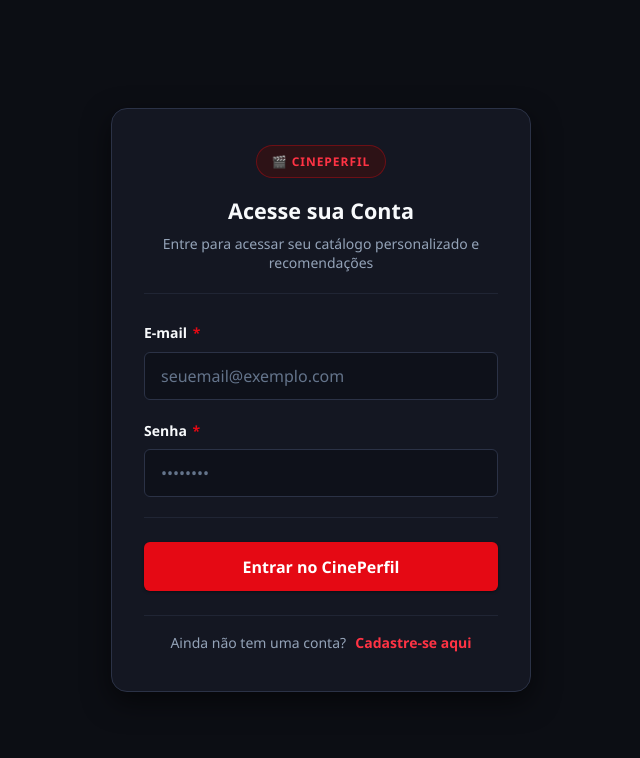
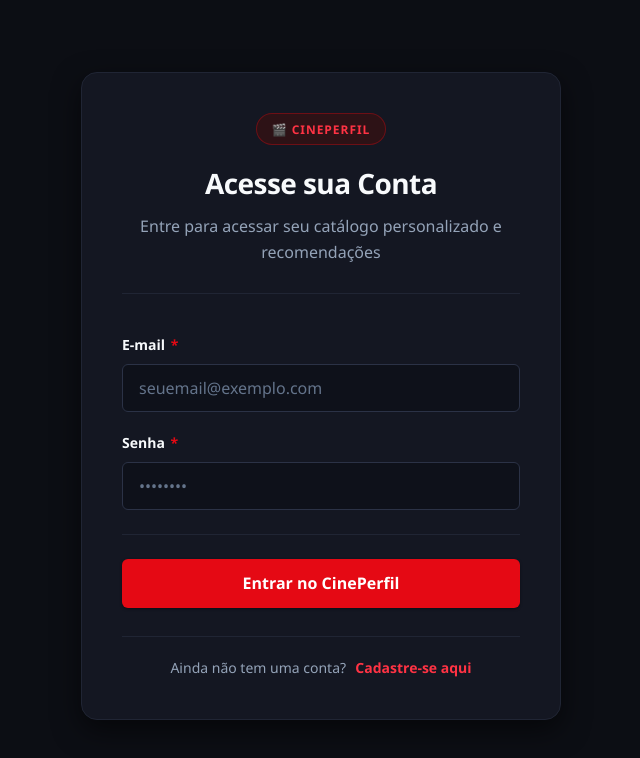
Before and after one commit to caike-santos/projeto-pesquisa-filmes, a plain HTML site: page frontend/login.html in a window 1280 px wide. Shown: the whole page, without its empty margins (319-959 px from the left). Drawn offline with Linux system fonts and the light colour scheme.

Commit message:
revertendo

```diff
--- a/frontend/login.html
+++ b/frontend/login.html
@@ -6,11 +6,11 @@
     <title>Login - CinePerfil</title>
     <link rel="stylesheet" href="style.css">
 </head>
-<body class="login-body">
+<body>
 
-    <main class="login-card">
+    <main class="app-container" style="max-width: 480px; margin-top: 2rem;">
 
-        <header class="login-header">
+        <header class="form-header">
             <span class="form-badge">🎬 CinePerfil</span>
             <h1>Acesse sua Conta</h1>
             <p>Entre para acessar seu catálogo personalizado e recomendações</p>
@@ -30,13 +30,13 @@
                 <input type="password" id="senha" name="senha" placeholder="••••••••" required autocomplete="current-password">
             </div>
 
-            <div class="form-actions" style="margin-top: 1.25rem; flex-direction: column; gap: 0.75rem;">
+            <div class="form-actions" style="margin-top: 1.5rem; flex-direction: column; gap: 0.75rem;">
                 <button type="submit" class="btn btn-primary" id="btn-login" style="width: 100%;">
                     Entrar no CinePerfil
                 </button>
             </div>
 
-            <div style="text-align: center; margin-top: 1.5rem; padding-top: 1rem; border-top: 1px solid var(--border-subtle); font-size: var(--font-size-sm); color: var(--text-secondary);">
+            <div style="text-align: center; margin-top: 1.75rem; padding-top: 1.25rem; border-top: 1px solid var(--border-subtle); font-size: var(--font-size-sm); color: var(--text-secondary);">
                 Ainda não tem uma conta?
                 <a href="index.html" style="color: var(--text-accent); text-decoration: none; font-weight: 600; margin-left: 0.35rem;">
                     Cadastre-se aqui
--- a/frontend/style.css
+++ b/frontend/style.css
@@ -1053,44 +1053,3 @@ input[type="file"]::file-selector-button:hover {
         justify-content: center;
     }
 }
-
-/* ==========================================================================
-   TELA DE LOGIN COMPACTA E CENTRALIZADA
-   ========================================================================== */
-.login-body {
-    display: flex;
-    align-items: center;
-    justify-content: center;
-    min-height: 100vh;
-    padding: 1.5rem;
-}
-
-.login-card {
-    width: 100%;
-    max-width: 420px;
-    background-color: var(--bg-surface);
-    border: 1px solid var(--border-color);
-    border-radius: var(--radius-lg);
-    box-shadow: var(--shadow-lg);
-    padding: 2.25rem 2rem;
-}
-
-.login-header {
-    text-align: center;
-    margin-bottom: 1.75rem;
-    padding-bottom: 1.25rem;
-    border-bottom: 1px solid var(--border-subtle);
-}
-
-.login-header h1 {
-    font-size: var(--font-size-xl);
-    font-weight: 700;
-    color: var(--text-primary);
-    margin-bottom: 0.35rem;
-}
-
-.login-header p {
-    font-size: var(--font-size-sm);
-    color: var(--text-secondary);
-    line-height: 1.4;
-}
```
